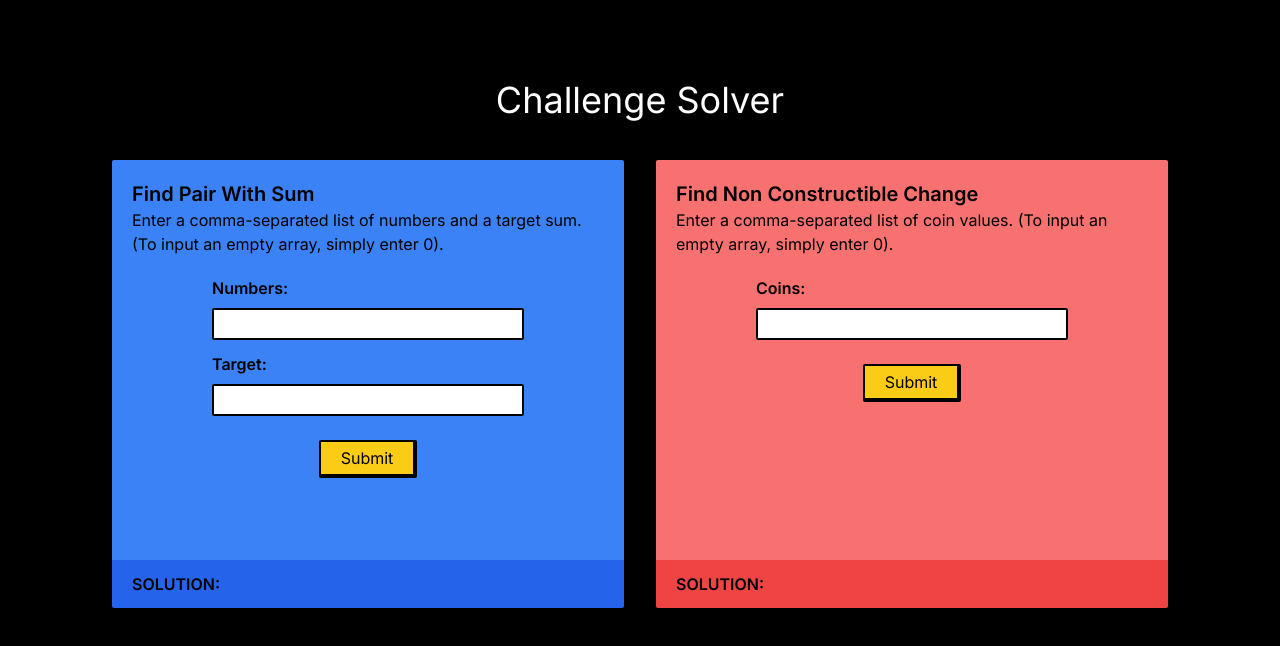
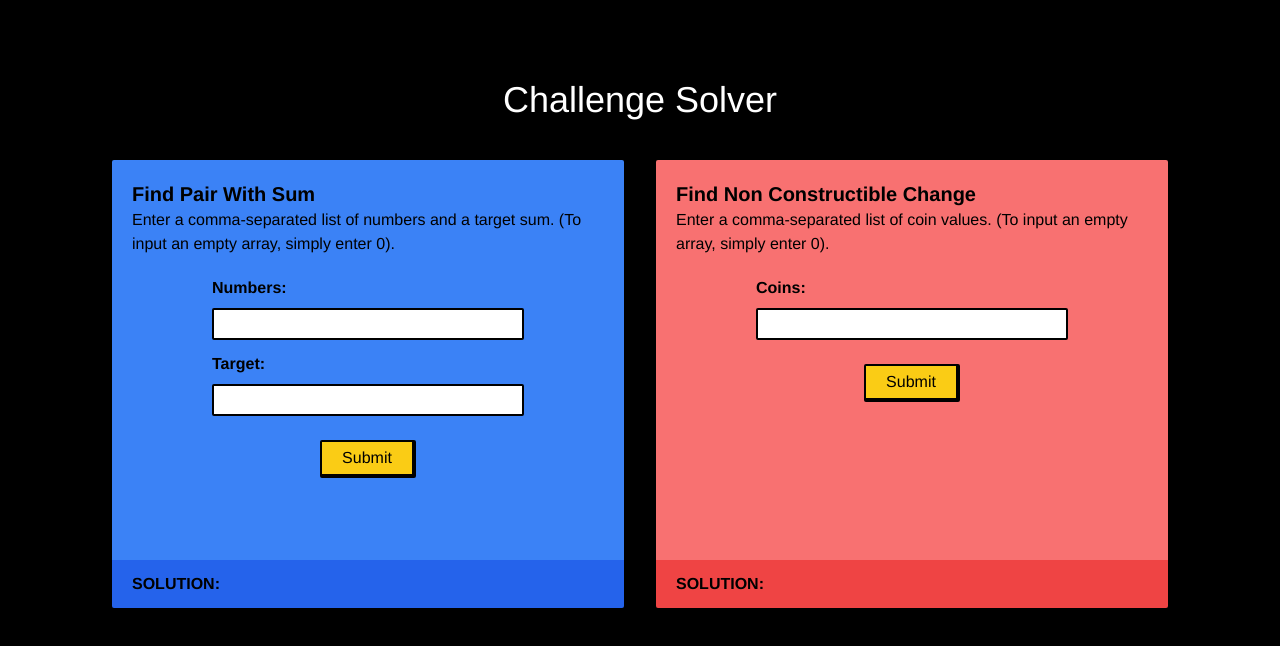
Before and after one commit to CamilaCastro98/Challenges_42i, a Next.js app in the folder next-challenges/: page / in a window 1280 px wide. Shown: the top 646 px of the page. Built offline with nearby package versions, Linux system fonts and the light colour scheme.

Commit message:
Cambiar fuente

```diff
--- a/next-challenges/src/app/globals.css
+++ b/next-challenges/src/app/globals.css
@@ -5,4 +5,5 @@
 
 body {
     background-color: black;
+    font-family: 'Helvetica', sans-serif;
 }
--- a/next-challenges/src/app/layout.js
+++ b/next-challenges/src/app/layout.js
@@ -1,7 +1,5 @@
-import { Inter } from "next/font/google";
 import "./globals.css";
 
-const inter = Inter({ subsets: ["latin"] });
 
 export const metadata = {
   title: "Create Next App",
@@ -11,7 +9,7 @@
 export default function RootLayout({ children }) {
   return (
     <html lang="en">
-      <body className={inter.className}>{children}</body>
+      <body>{children}</body>
     </html>
   );
 }
```
